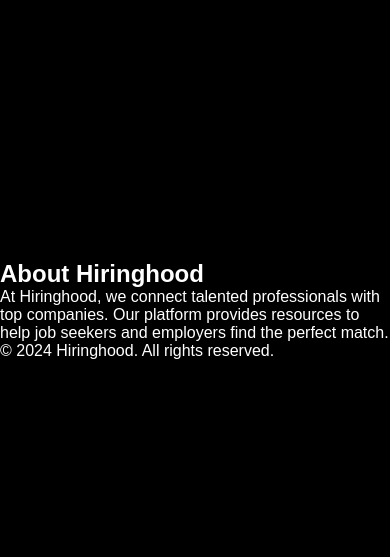
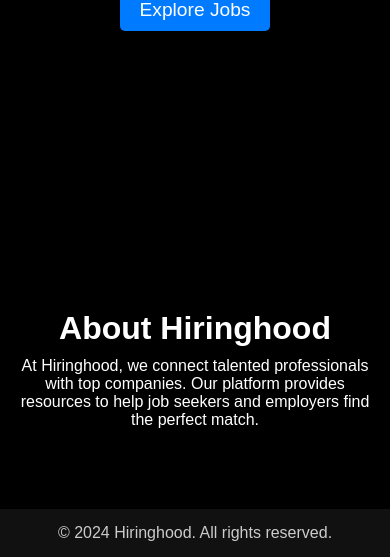
Before and after one commit to Priyaadevi/Responsive-WebSite, a plain HTML site: page index.html in a window 390 px wide. Shown: the part 485-1042 px from the top of the page. Before the commit the page ends 845 px from the top, so only its background shows below. Drawn offline with Linux system fonts and the light colour scheme.

Commit message:
Update responsivepage.css

```diff
--- a/responsivepage.css
+++ b/responsivepage.css
@@ -6,13 +6,12 @@
     font-family: Arial, sans-serif;
 }
 
-
 body {
     background-color: #000;
     color: white;
 }
 
-
+/* Header */
 header {
     background: #111;
     padding: 15px 20px;
@@ -27,11 +26,20 @@
 }
 
 .logo {
+    display: flex;
+    align-items: center;
     font-size: 24px;
     font-weight: bold;
     color: #fff;
 }
 
+.logo img {
+    height: 40px;
+    width: auto;
+    margin-right: 10px;
+}
+
+/* Navigation */
 .nav-links {
     list-style: none;
     display: flex;
@@ -44,6 +52,8 @@
 .nav-links a {
     color: #ccc;
     text-decoration: none;
+    font-size: 1rem;
+    transition: color 0.3s ease;
 }
 
 .nav-links a:hover {
@@ -58,7 +68,7 @@
     color: white;
 }
 
-
+/* Hero Section */
 .hero {
     display: flex;
     flex-direction: column;
@@ -66,36 +76,58 @@
     align-items: center;
     height: 80vh;
     text-align: center;
+    padding: 20px;
 }
 
 .hero h1 {
-    font-size: 2.5rem;
+    font-size: 3rem;
+    font-weight: bold;
 }
 
 .hero p {
     font-size: 1.2rem;
     color: #bbb;
+    margin-bottom: 20px;
 }
 
-
-.content {
-    display: flex;
-    justify-content: center;
-    gap: 20px;
-    padding: 30px;
-    flex-wrap: wrap;
+.btn {
+    display: inline-block;
+    padding: 10px 20px;
+    background: #007bff;
+    color: white;
+    text-decoration: none;
+    font-size: 1.2rem;
+    border-radius: 5px;
+    transition: background 0.3s ease;
 }
 
-.box {
-    background: #111;
-    color: white;
-    padding: 20px;
-    border-radius: 8px;
-    text-align: center;
-    width: 200px;
+.btn:hover {
+    background: #0056b3;
 }
 
+/* About Section */
+.about {
+    text-align: center;
+    padding: 50px 20px;
+    max-width: 900px;
+    margin: auto;
+}
 
+.about h2 {
+    font-size: 2rem;
+    margin-bottom: 10px;
+}
+
+/* Footer */
+footer {
+    text-align: center;
+    padding: 15px;
+    background: #111;
+    color: #ccc;
+    margin-top: 30px;
+}
+
+/* Responsive Design */
 @media (max-width: 768px) {
     .nav-links {
         flex-direction: column;
@@ -116,16 +148,3 @@
         display: block;
     }
 }
-.logo {
-    display: flex;
-    align-items: center;
-    font-size: 24px;
-    font-weight: bold;
-    color: #fff;
-}
-
-.logo img {
-    height: 40px;
-    width: auto;
-    margin-right: 10px;
-}
```
